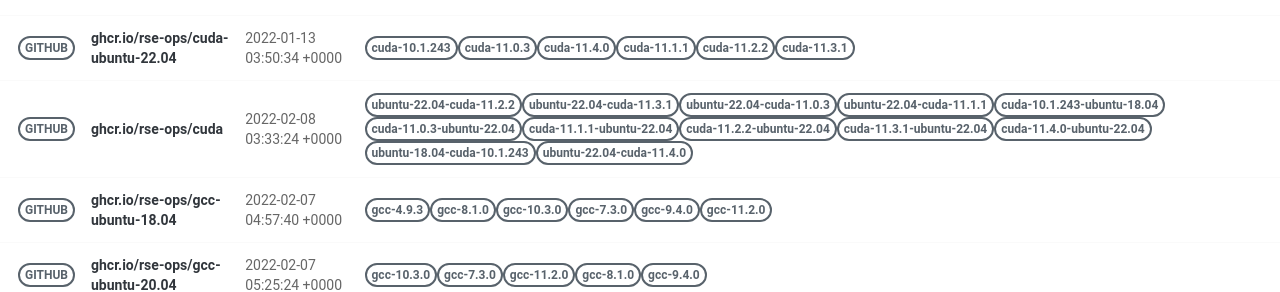
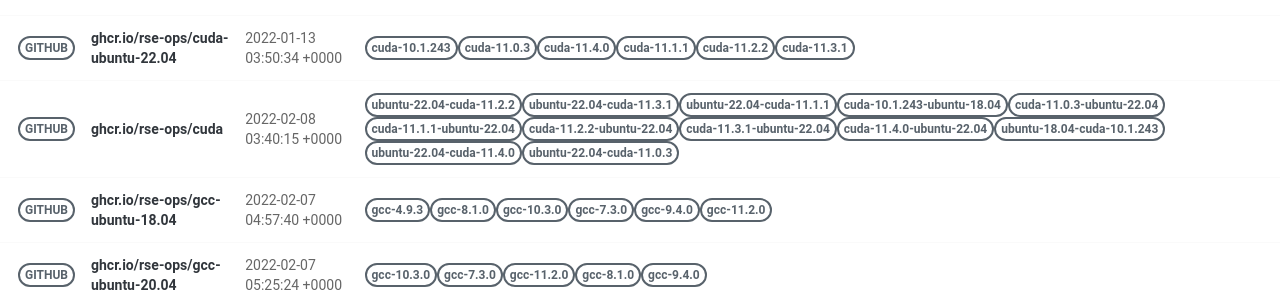
Before and after one commit to rse-ops/docker-images, a Jekyll site: the page built from pages/index.md, in a window 1280 px wide. Shown: the part 414-706 px from the top of the page. Built offline with Jekyll 4.4.1, drawn with Linux system fonts in a browser that asks for light colours; nearby versions of some CDN libraries.

Commit message:
Automated push to update library 2022-02-08

```diff
--- a/_library/ghcr.io-rse-ops-cuda.md
+++ b/_library/ghcr.io-rse-ops-cuda.md
@@ -1,7 +1,7 @@
 ---
 layout: container
 name: ghcr.io/rse-ops/cuda
-updated_at: 2022-02-08 03:33:24.583037
+updated_at: 2022-02-08 03:40:15.121231
 
 
 container_url: https://github.com/orgs/rse-ops/packages/container/package/cuda
```
Also changed, not shown: other parts of _library/ghcr.io-rse-ops-cuda.md (+3 -3 lines).
